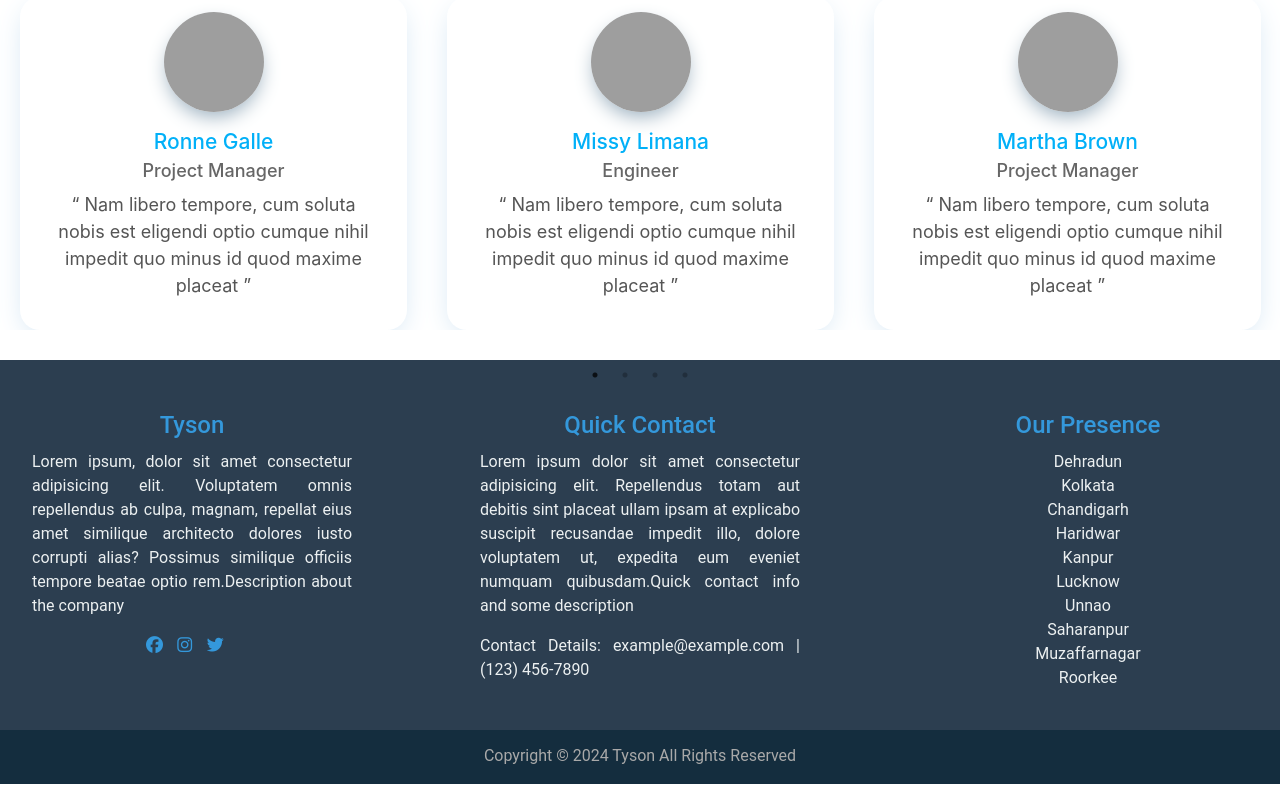
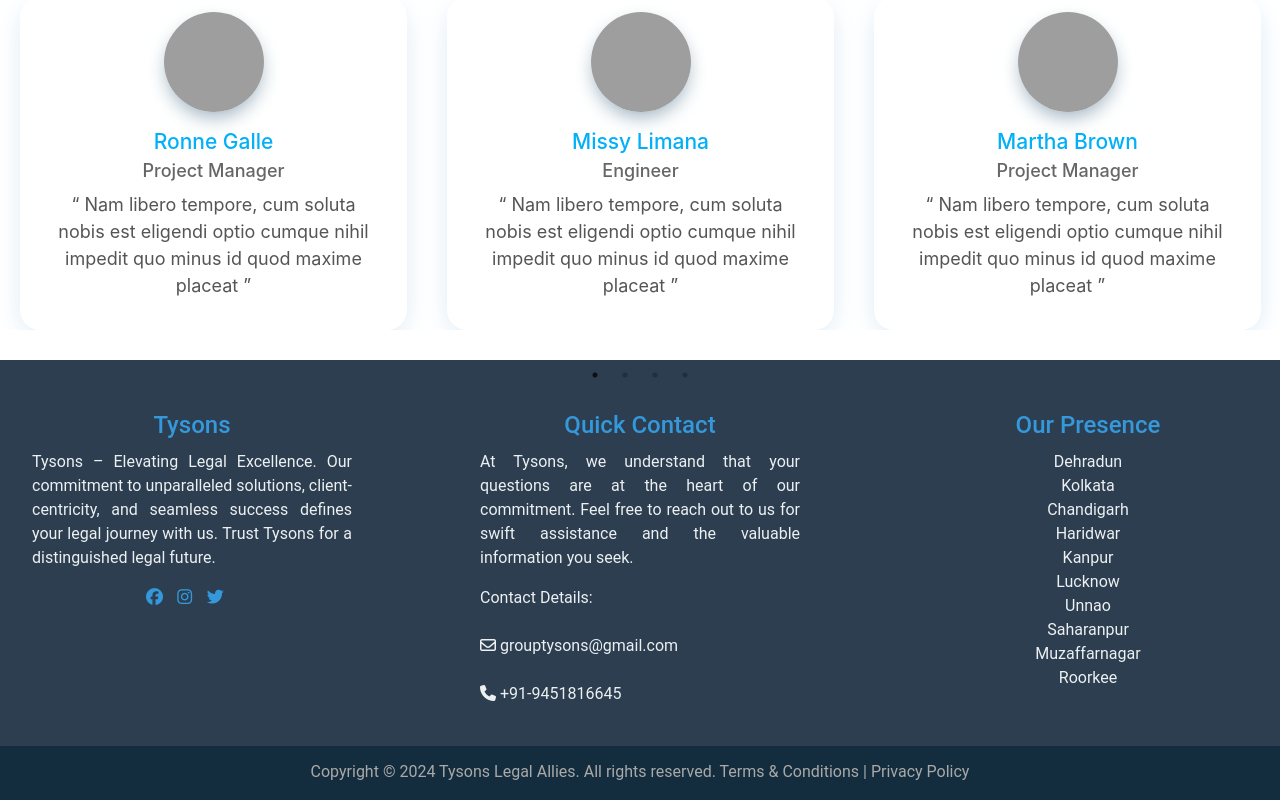
Before and after one commit to anshikarathi66/Tysons, a React (Create React App) app: page / in a window 1280 px wide. Shown: the part 2862-3662 px from the top of the page. Built offline with nearby package versions, Linux system fonts and the light colour scheme; grey boxes are pictures that could not be loaded.

Commit message:
Update Footer.jsx

```diff
--- a/src/component/Footer.jsx
+++ b/src/component/Footer.jsx
@@ -6,8 +6,8 @@ function Footer() {
     <div className="container-fluid footer-container">
       <div className="row footer-row">
         <div className="footer-div col-md-4 mb-4">
-          <h2 className='footer-h2'>Tyson</h2>
-          <p className='footer-p footer-para'>Lorem ipsum, dolor sit amet consectetur adipisicing elit. Voluptatem omnis repellendus ab culpa, magnam, repellat eius amet similique architecto dolores iusto corrupti alias? Possimus similique officiis tempore beatae optio rem.Description about the company</p>
+          <h2 className='footer-h2'>Tysons</h2>
+          <p className='footer-p footer-para'>Tysons – Elevating Legal Excellence. Our commitment to unparalleled solutions, client-centricity, and seamless success defines your legal journey with us. Trust Tysons for a distinguished legal future.</p>
           <div className="social-icons">
             <a href="https://www.facebook.com/" target="_blank" rel="noopener noreferrer"><i className="footer-icon fab fa-facebook"></i></a>
             <a href="https://www.instagram.com/" target="_blank" rel="noopener noreferrer"><i className="footer-icon fab fa-instagram"></i></a>
@@ -16,8 +16,8 @@ function Footer() {
         </div>
         <div className="footer-div col-md-4 mb-4">
           <h2 className='footer-h2'>Quick Contact</h2>
-          <p className='footer-p footer-para'>Lorem ipsum dolor sit amet consectetur adipisicing elit. Repellendus totam aut debitis sint placeat ullam ipsam at explicabo suscipit recusandae impedit illo, dolore voluptatem ut, expedita eum eveniet numquam quibusdam.Quick contact info and some description</p>
-          <p className='footer-p footer-para'>Contact Details: example@example.com | (123) 456-7890</p>
+          <p className='footer-p footer-para'>At Tysons, we understand that your questions are at the heart of our commitment. Feel free to reach out to us for swift assistance and the valuable information you seek.</p>
+          <p className='footer-p footer-para'>Contact Details: <br /><br /><i className="footer-icon far fa-envelope"></i> grouptysons@gmail.com <br /><br /><i className="footer-icon fas fa-phone"></i> +91-9451816645</p>
         </div>
         <div className="footer-div col-md-4 mb-4">
           <h2 className='footer-h2'>Our Presence</h2>
@@ -26,7 +26,7 @@ function Footer() {
       </div>
       <div className="row">
         <div className="footer-copy-div col-12 text-center">
-          <p className='footer-copy'> Copyright &copy; 2024 Tyson All Rights Reserved</p>
+          <p className='footer-copy'> Copyright &copy;  2024 Tysons Legal Allies. All rights reserved. Terms & Conditions | Privacy Policy</p>
         </div>
       </div>
     </div>
```
